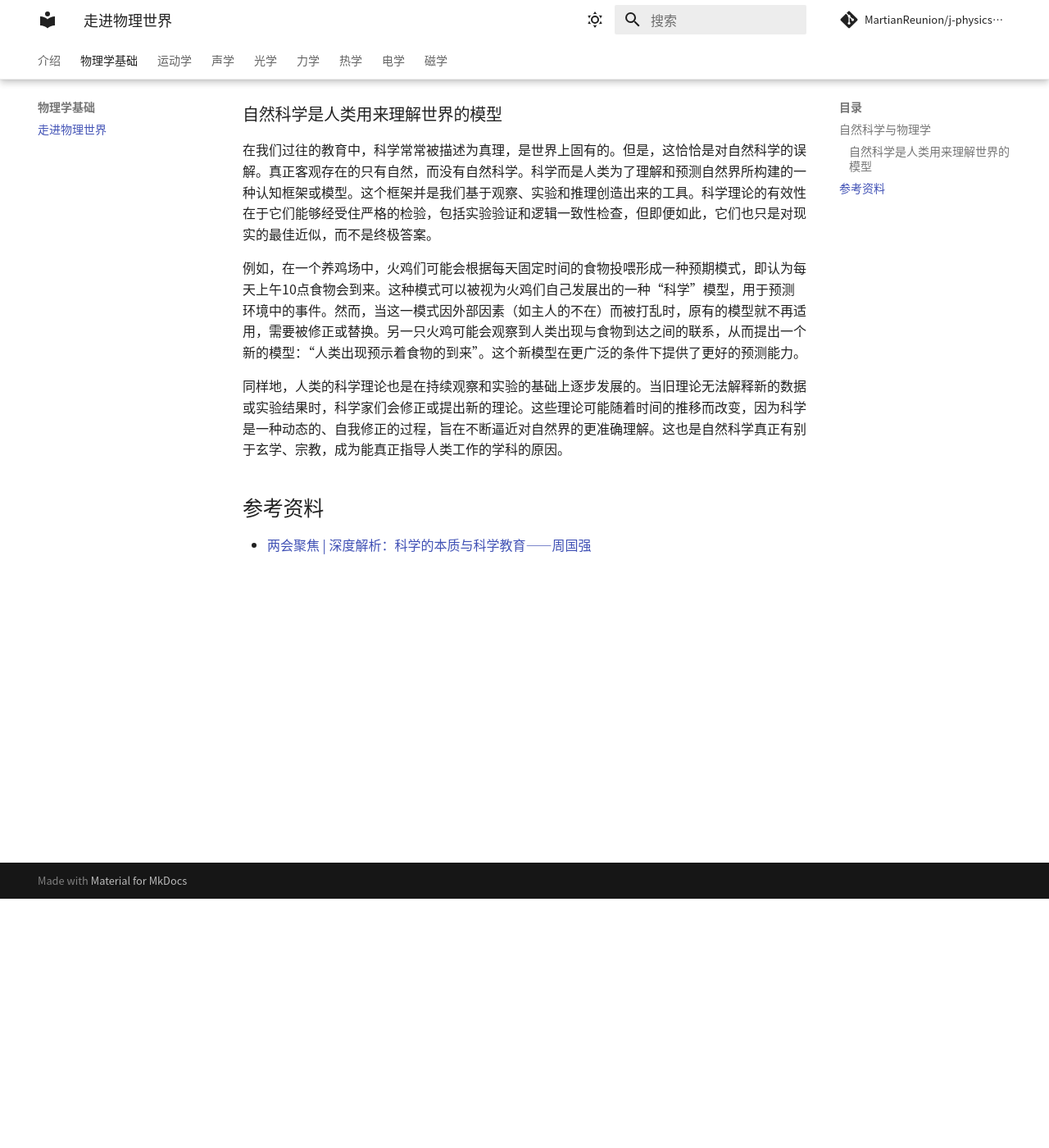
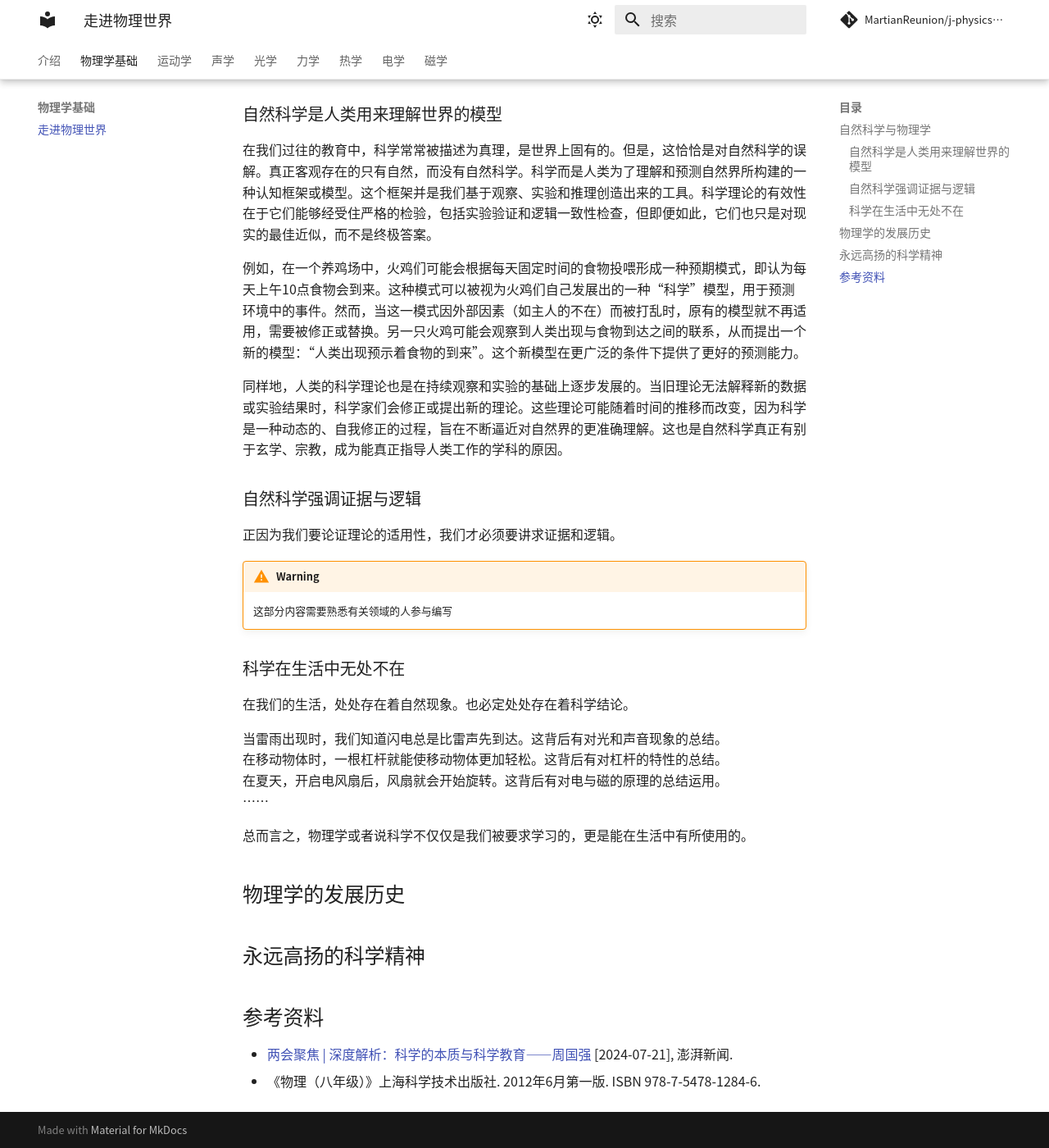
Before and after one commit to MartianReunion/j-physics-wiki, an MkDocs documentation site: the page built from docs/base/enter-the-physical-world.md, in a window 1280 px wide and 1400 px high, scrolled down 304 px. Shown: the whole window at 82% size. Built offline with MkDocs 1.6.1 and Material for MkDocs 9.7.7, drawn with Linux system fonts in a browser that asks for light colours; comment, search, counter and statistics services are not loaded.

Commit message:
upd(自然科学与物理学)

```diff
--- a/docs/base/enter-the-physical-world.md
+++ b/docs/base/enter-the-physical-world.md
@@ -14,6 +14,30 @@
 
 同样地，人类的科学理论也是在持续观察和实验的基础上逐步发展的。当旧理论无法解释新的数据或实验结果时，科学家们会修正或提出新的理论。这些理论可能随着时间的推移而改变，因为科学是一种动态的、自我修正的过程，旨在不断逼近对自然界的更准确理解。这也是自然科学真正有别于玄学、宗教，成为能真正指导人类工作的学科的原因。
 
+### 自然科学强调证据与逻辑
+
+正因为我们要论证理论的适用性，我们才必须要讲求证据和逻辑。
+
+!!! warning
+
+    这部分内容需要熟悉有关领域的人参与编写
+
+### 科学在生活中无处不在
+
+在我们的生活，处处存在着自然现象。也必定处处存在着科学结论。
+
+当雷雨出现时，我们知道闪电总是比雷声先到达。这背后有对光和声音现象的总结。
+在移动物体时，一根杠杆就能使移动物体更加轻松。这背后有对杠杆的特性的总结。
+在夏天，开启电风扇后，风扇就会开始旋转。这背后有对电与磁的原理的总结运用。
+……
+
+总而言之，物理学或者说科学不仅仅是我们被要求学习的，更是能在生活中有所使用的。
+
+## 物理学的发展历史
+
+## 永远高扬的科学精神
+
 ## 参考资料
 
-- [两会聚焦 | 深度解析：科学的本质与科学教育——周国强](https://m.thepaper.cn/baijiahao_26597875)
+- [两会聚焦 | 深度解析：科学的本质与科学教育——周国强](https://m.thepaper.cn/baijiahao_26597875) [2024-07-21], 澎湃新闻.
+- 《物理（八年级）》上海科学技术出版社. 2012年6月第一版. ISBN 978-7-5478-1284-6.
```
